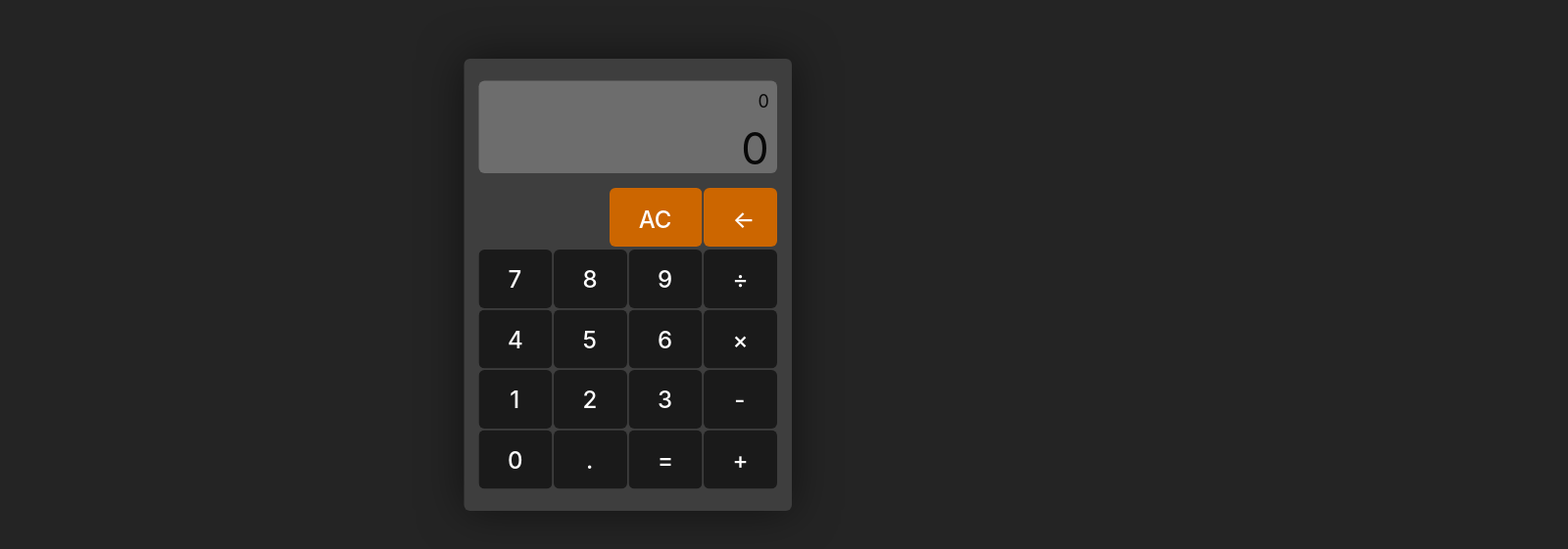
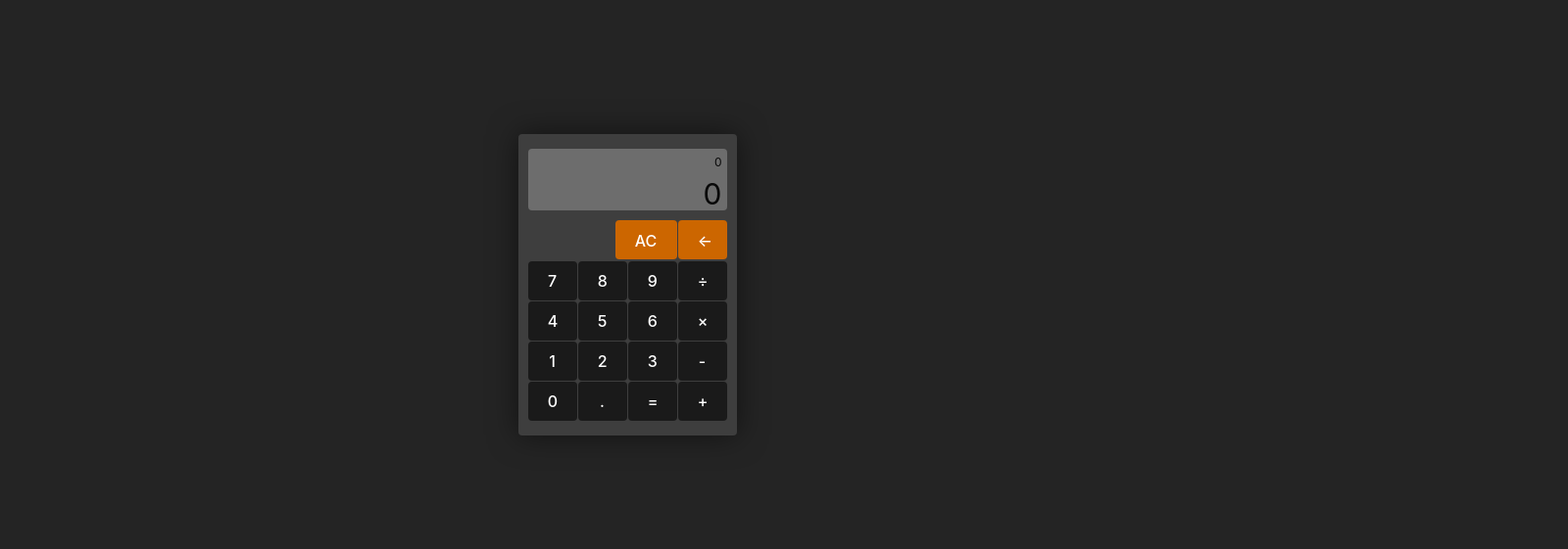
Before and after one commit to jacob9301/calculate-it, a React (Vite) app: page / in a window 1280 px wide. Shown: the part 109-670 px from the top of the page at 98% size, 1600 px wide, since content can reach past the window. Built offline with nearby package versions, Linux system fonts and the light colour scheme.

Commit message:
modified:   src/index.css

```diff
--- a/src/index.css
+++ b/src/index.css
@@ -2,10 +2,6 @@
   font-family: Inter, system-ui, Avenir, Helvetica, Arial, sans-serif;
   line-height: 1.5;
   font-weight: 400;
-
-  transform: scale(1.5);
-  transform-origin: center;
-  overflow:hidden;
 
   color-scheme: light dark;
   color: rgba(255, 255, 255, 0.87);
```
